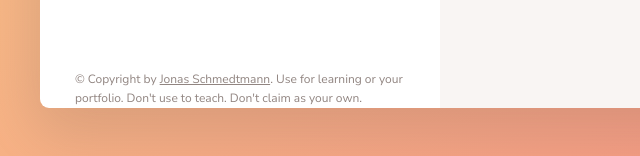
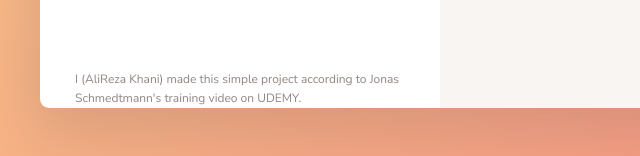
Before and after one commit to Kh4N1/Forkify, a website built with Parcel: page index.html in a window 1280 px wide. Shown: the part 1113-1269 px from the top of the page, 0-640 px from the left. Built offline with nearby package versions, Linux system fonts and the light colour scheme.

Commit message:
Update index.html

```diff
--- a/index.html
+++ b/index.html
@@ -122,14 +122,7 @@
     </div>
 
     <p class="copyright">
-      &copy; Copyright by
-      <a
-        class="twitter-link"
-        target="_blank"
-        href="https://twitter.com/jonasschmedtman"
-      >Jonas Schmedtmann</a
-      >. Use for learning or your portfolio. Don't use to teach. Don't claim
-      as your own.
+      I (AliReza Khani) made this simple project according to Jonas Schmedtmann's training video on UDEMY.
     </p>
   </div>
 
```
